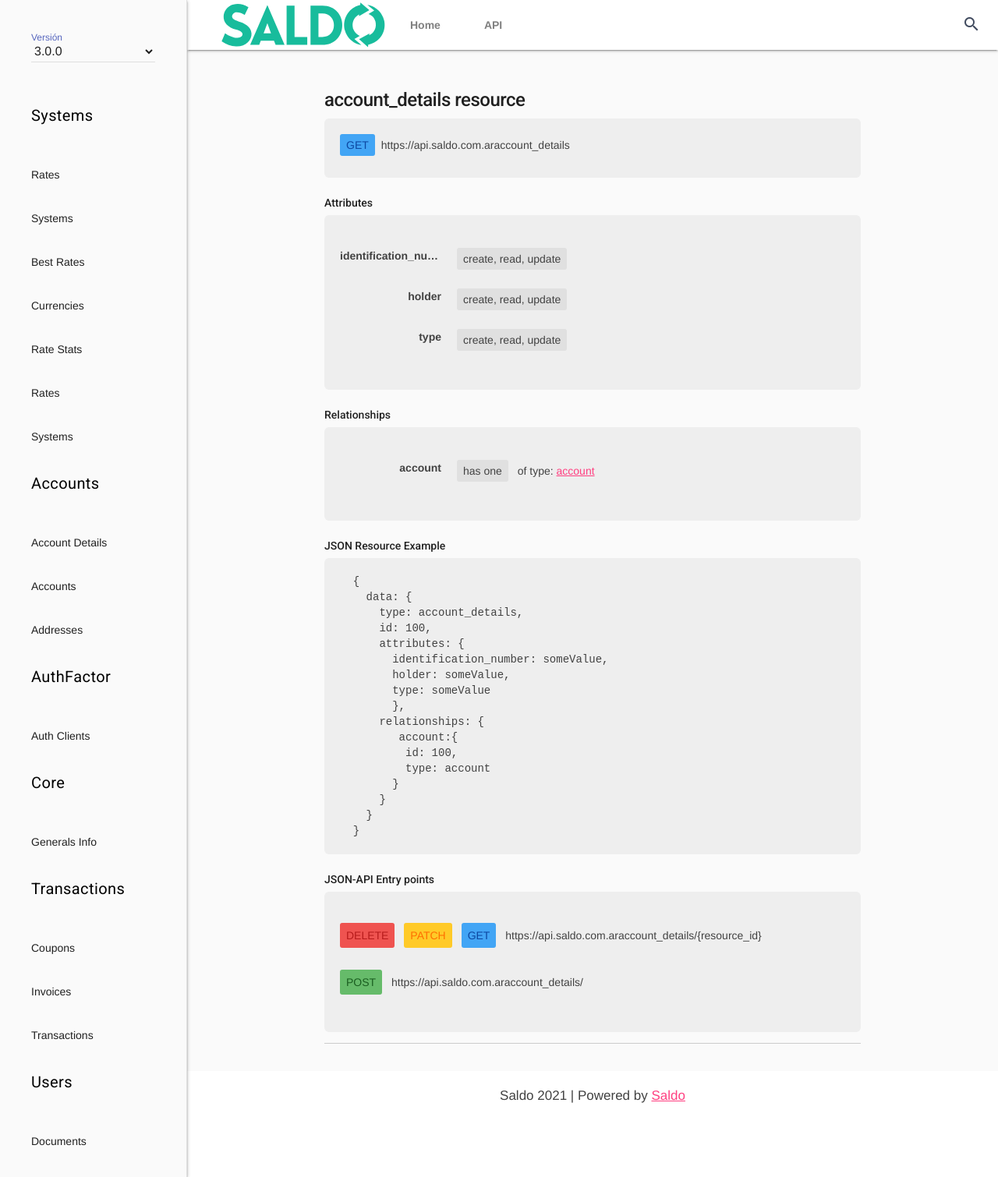
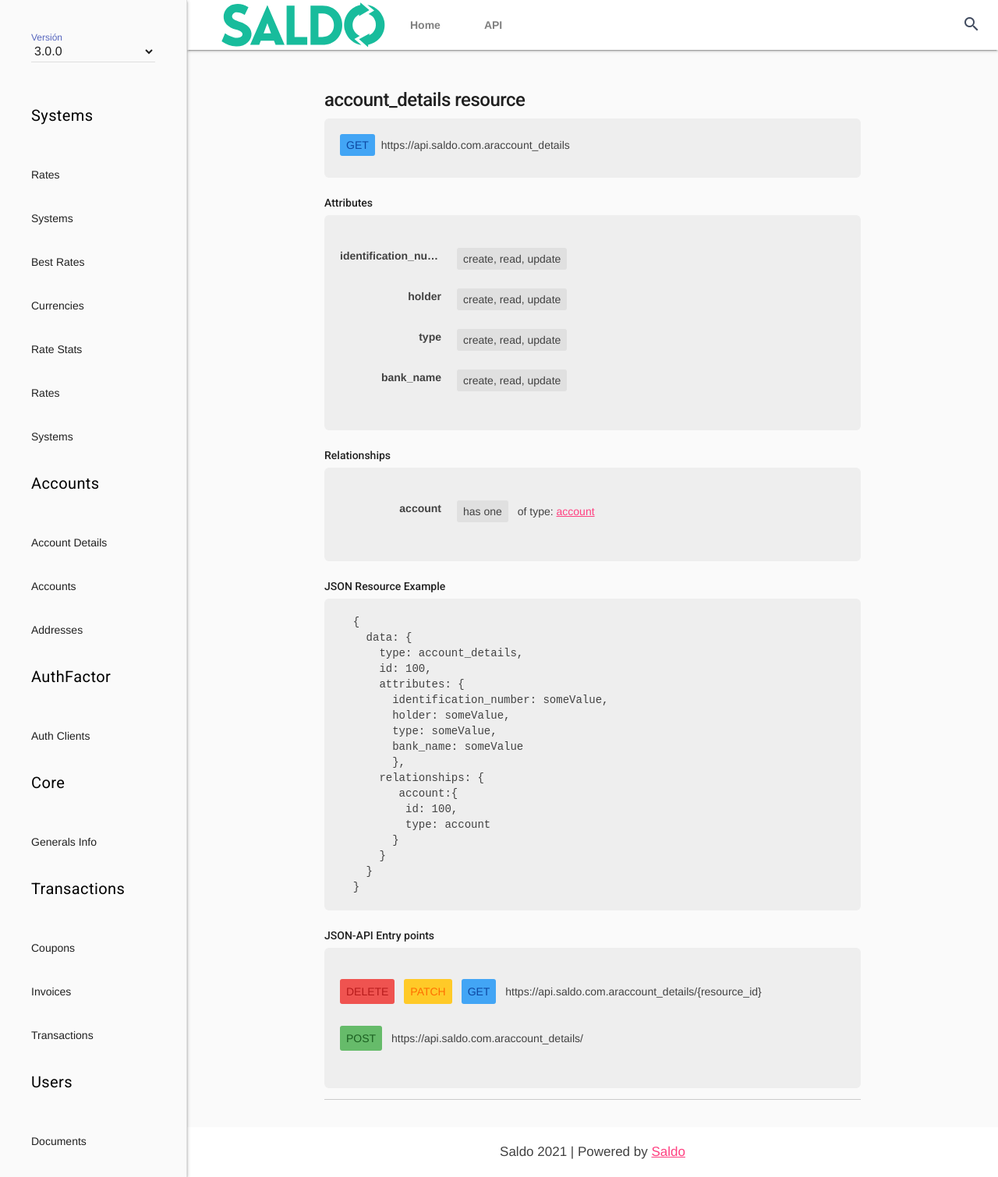
Before and after one commit to reyesoft/dev.saldo.com.ar, a Jekyll site: the page built from _docs/3.0.0/resources/_accounts/account-details.md, in a window 1280 px wide. Shown: the whole page at 78% size. Built offline with Jekyll 4.4.1, drawn with Linux system fonts in a browser that asks for light colours; nearby versions of some CDN libraries.

Commit message:
from BB pipeline

```diff
--- a/_docs/3.0.0/resources/_accounts/account-details.md
+++ b/_docs/3.0.0/resources/_accounts/account-details.md
@@ -18,6 +18,9 @@ attributes:
     name: type
     crud: 'create, read, update'
     sortable: 'true'
+  -
+    name: bank_name
+    crud: 'create, read, update'
 relationships:
   -
     resource: account
```
